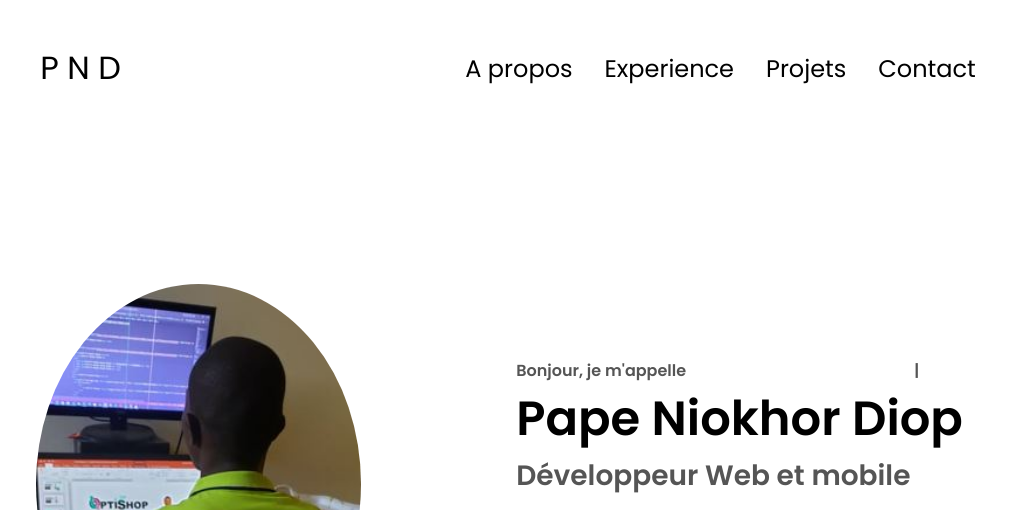
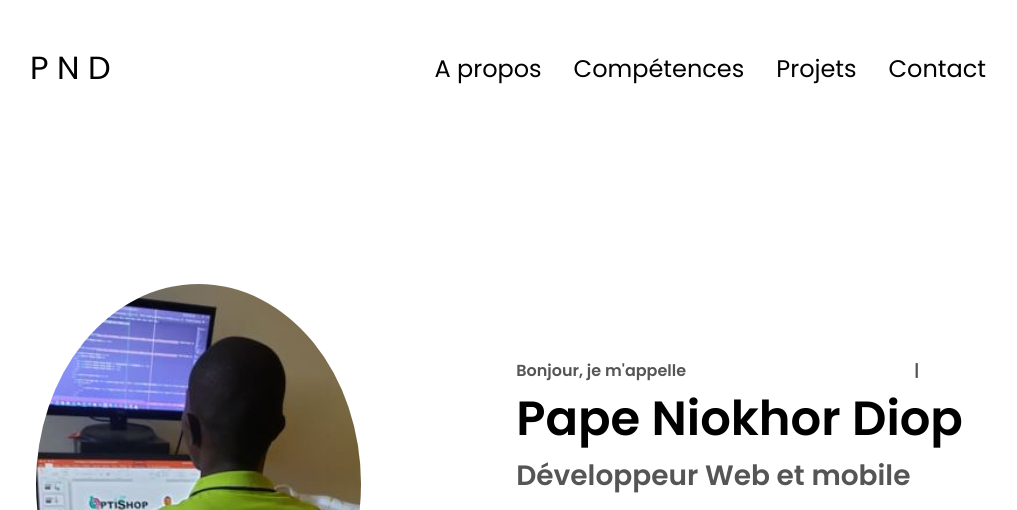
Before and after one commit to DiopPa/porfolio, a plain HTML site: page index.html in a window 1280 px wide. Shown: the top 510 px of the page, without its empty margins (132-1149 px from the left). Drawn offline with nearby package versions, Linux system fonts and the light colour scheme.

Commit message:
changement competence

```diff
--- a/index.html
+++ b/index.html
@@ -103,7 +103,7 @@
       <div>
         <ul class="nav-links">
           <li><a href="#about">A propos</a></li>
-          <li><a href="#experience">Experience</a></li>
+          <li><a href="#experience">Compétences</a></li>
           <li><a href="#projects">Projets</a></li>
           <li><a href="#contact">Contact</a></li>
         </ul>
```
